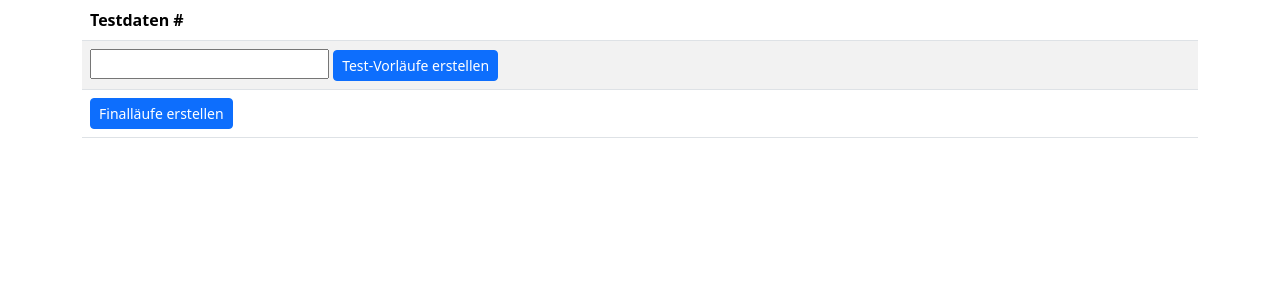
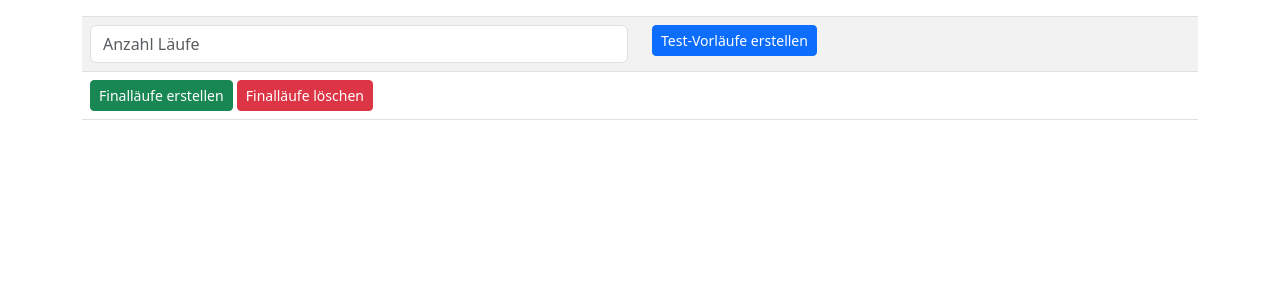
Before and after one commit to fPBunxGKv/sj-github, a Django app: page /administration/ in a window 1280 px wide. Shown: the part 56-356 px from the top of the page. Run offline with Django 4.2, Linux system fonts and the light colour scheme; the visitor is signed in with stand-in values (Sample User, id 1); some libraries are stand-ins or nearby versions.

Commit message:
- typo in login form - admin page - delete final runs

```diff
--- a/members/templates/administration_show.html
+++ b/members/templates/administration_show.html
@@ -4,22 +4,32 @@
     <div class="container">
         <div class="row">
             <div class="col">
-                <table class="table table-fixed table-striped table-hover ">
+                <table class="table table-fixed table-striped ">
                     <thead>
                         <tr>
-                            <th scope="col">Testdaten #</th>
+                            <th scope="col"></th>
                         </tr>
                     </thead>
                     <tbody>
                         <tr>
                             <td>
                                 <!-- Testdaten hinzufügen -->
-                                <form action="/addtestdata/" method="post">
+                                <form class="form-inline" action="/addtestdata/" method="post">
                                     {% csrf_token %}
-                                    <input type="number" name="add_count_runs" value="">
-                                    <input class="btn btn-primary btn-sm"
-                                           type="submit"
-                                           value="Test-Vorläufe erstellen" />
+                                    <div class="row">
+                                        <div class="col">
+                                            <input type="number"
+                                                   class="form-control"
+                                                   placeholder="Anzahl Läufe"
+                                                   name="add_count_runs"
+                                                   value="">
+                                        </div>
+                                        <div class="col">
+                                            <input class="btn btn-primary btn-sm"
+                                                   type="submit"
+                                                   value="Test-Vorläufe erstellen" />
+                                        </div>
+                                    </div>
                                 </form>
                             </td>
                         </tr>
@@ -28,9 +38,11 @@
                                 <!-- Generate final runs -->
                                 <form action="/setfinal/" method="post">
                                     {% csrf_token %}
-                                    <input class="btn btn-primary btn-sm"
-                                           type="submit"
-                                           value="Finalläufe erstellen" />
+                                    <button formnovalidate class="btn btn-success btn-sm" name="generate-final">Finalläufe erstellen</button>
+                                    <button formnovalidate
+                                            class="btn btn-danger btn-sm"
+                                            name="delete-final"
+                                            onclick="return confirm('Bist du sicher?');">Finalläufe löschen</button>
                                 </form>
                             </td>
                         </tr>
```
Also changed, not shown: members/sj_views/runs.py (+65 -57 lines), members/templates/registration/login.html (+4 -3 lines).
